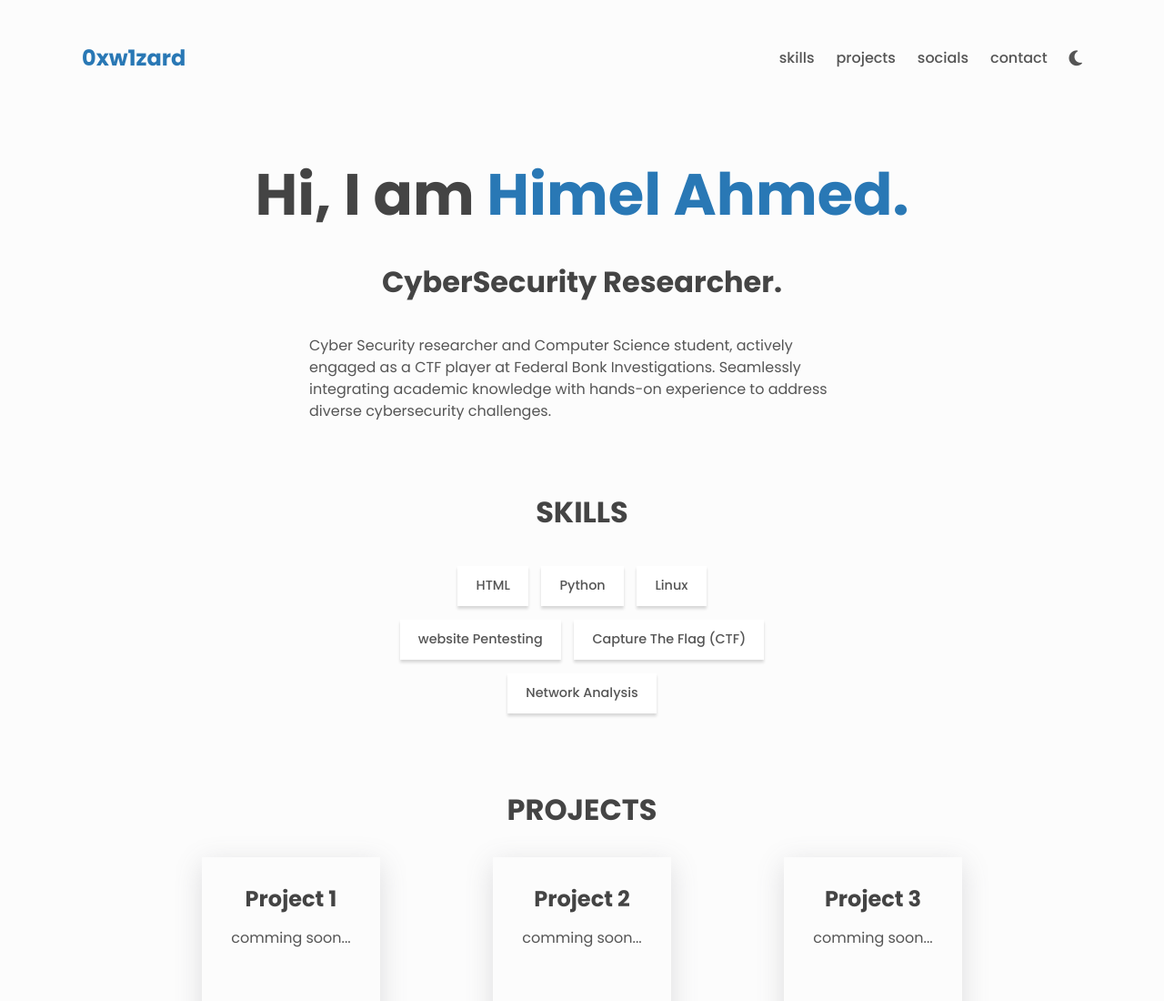
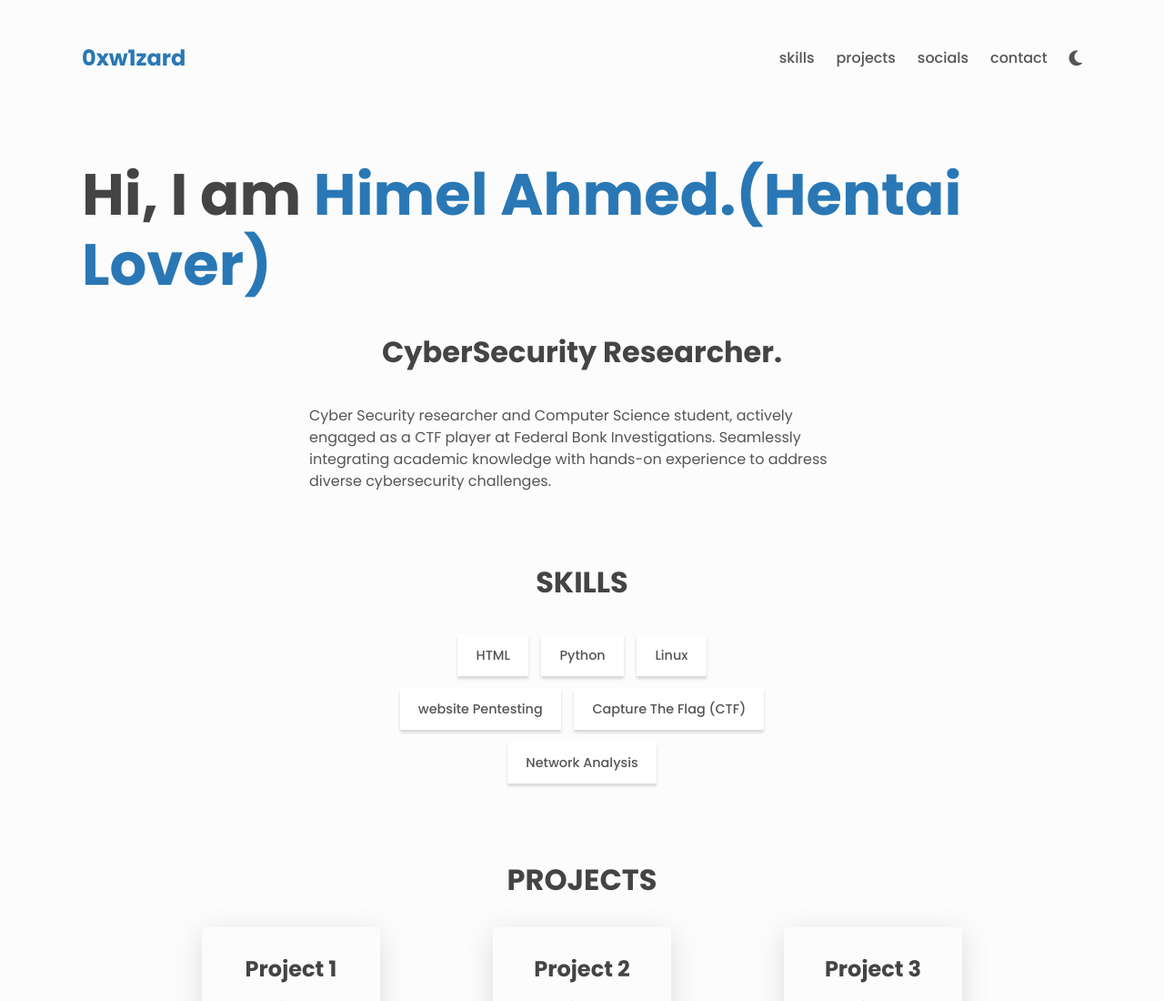
Before and after one commit to 0xW1zard/0xw1zard.github.io, a plain HTML site: page index.html in a window 1280 px wide. Shown: the top 1100 px of the page at 91% size. Drawn offline with Linux system fonts and the light colour scheme.

Commit message:
Update index.html

```diff
--- a/index.html
+++ b/index.html
@@ -58,7 +58,7 @@
     <main>
       <!-- About -->
       <div class="about center">
-        <h1>Hi, I am <span class="about__name">Himel Ahmed.</span></h1>
+        <h1>Hi, I am <span class="about__name">Himel Ahmed.(Hentai Lover)</span></h1>
         <h2 class="about__role">CyberSecurity Researcher.</h2>
         <p class="about__desc">
           Cyber Security researcher and Computer Science student, actively
```
